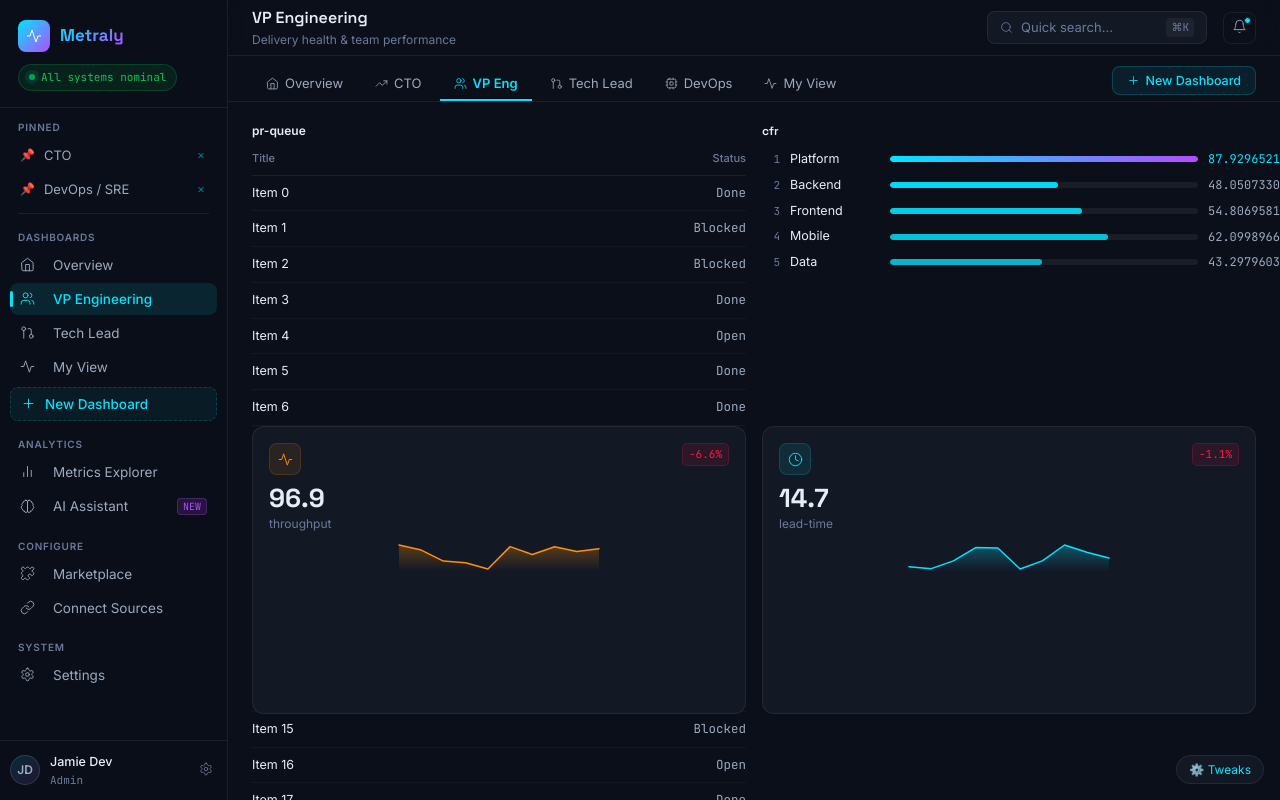
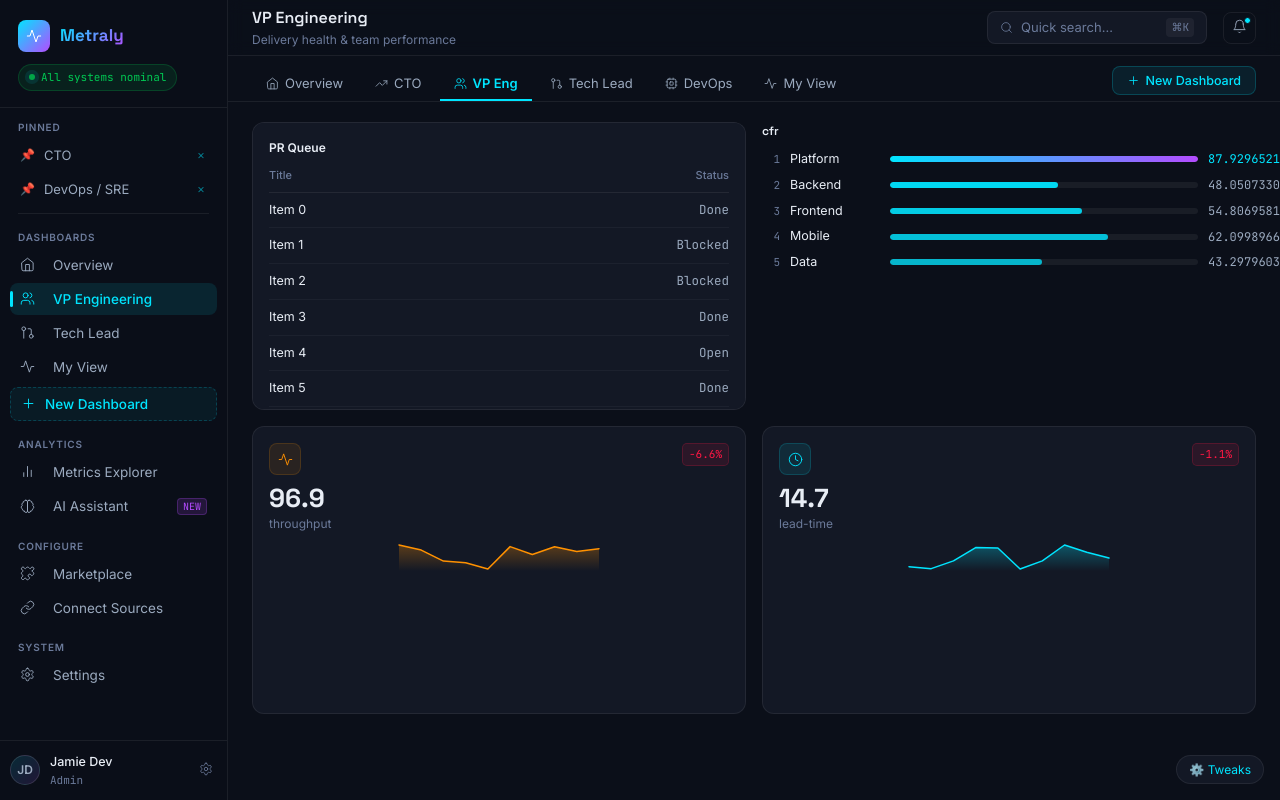
Before and after one commit to azyoskol/tl-tools, a React (Vite) app in the folder ui_new/: page / in a window 1280 px wide. Both pictures are taken after a click on the button "VP Engineering". Built offline with nearby package versions, Linux system fonts and the light colour scheme.

Commit message:
fix: improve DataTable widget styling

```diff
--- a/ui_new/src/components/dashboard/widgetRegistry.tsx
+++ b/ui_new/src/components/dashboard/widgetRegistry.tsx
@@ -97,7 +97,7 @@ const LeaderboardWidget = ({ config, data }: { config: WidgetConfig; data?: any
 
 const DataTableWidget = ({ config, data }: { config: WidgetConfig; data?: any }) => {
   const cfg = config as DataTableConfig;
-  if (!data) return <div style={widgetStyle}><div style={{padding: 20}}>Loading...</div></div>;
+  if (!data || !data.rows || data.rows.length === 0) return <div style={widgetStyle}><div style={{padding: 20, color: 'var(--muted)'}}>No data</div></div>;
 
   const columns = ['Title', 'Status'];
   const rows = (data.rows?.slice(0, cfg.maxRows || 5) || []).map((r: any) => [
@@ -105,10 +105,20 @@ const DataTableWidget = ({ config, data }: { config: WidgetConfig; data?: any })
     r.status || 'Unknown',
   ]);
 
+  const titleMap: Record<string, string> = {
+    'pr-queue': 'PR Queue',
+    'ci-failures': 'CI Failures',
+    'incidents': 'Incidents',
+    'delivery-risk': 'Delivery Risk',
+    'my-prs': 'My PRs',
+    'review-queue': 'Review Queue',
+    'blocked-tasks': 'Blocked Tasks',
+  };
+
   return (
-    <div style={widgetStyle}>
+    <div style={{...widgetStyle, padding: 16, background: 'var(--glass)', border: '1px solid var(--border)', borderRadius: 12, overflow: 'auto'}}>
       <DataTable
-        title={cfg.tableType}
+        title={titleMap[cfg.tableType] || cfg.tableType}
         columns={columns}
         rows={rows}
         maxRows={cfg.maxRows}
```
